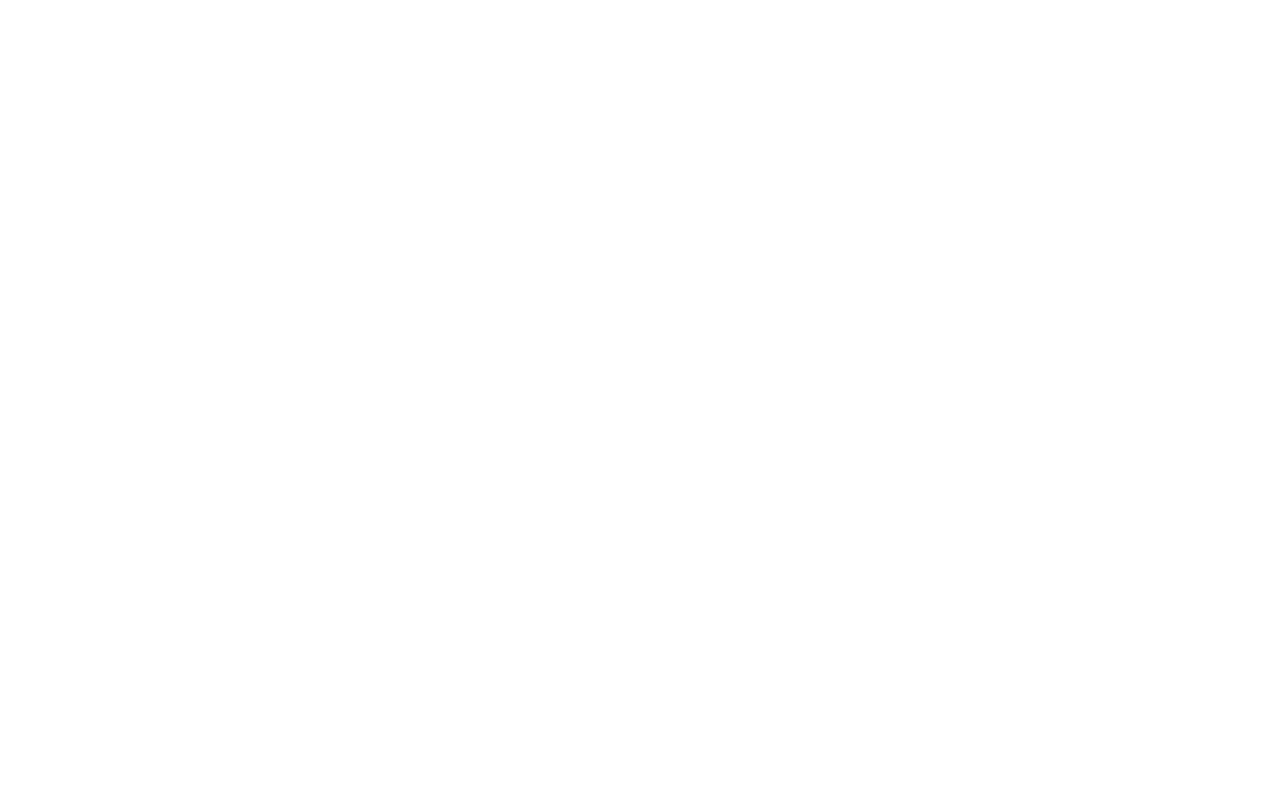
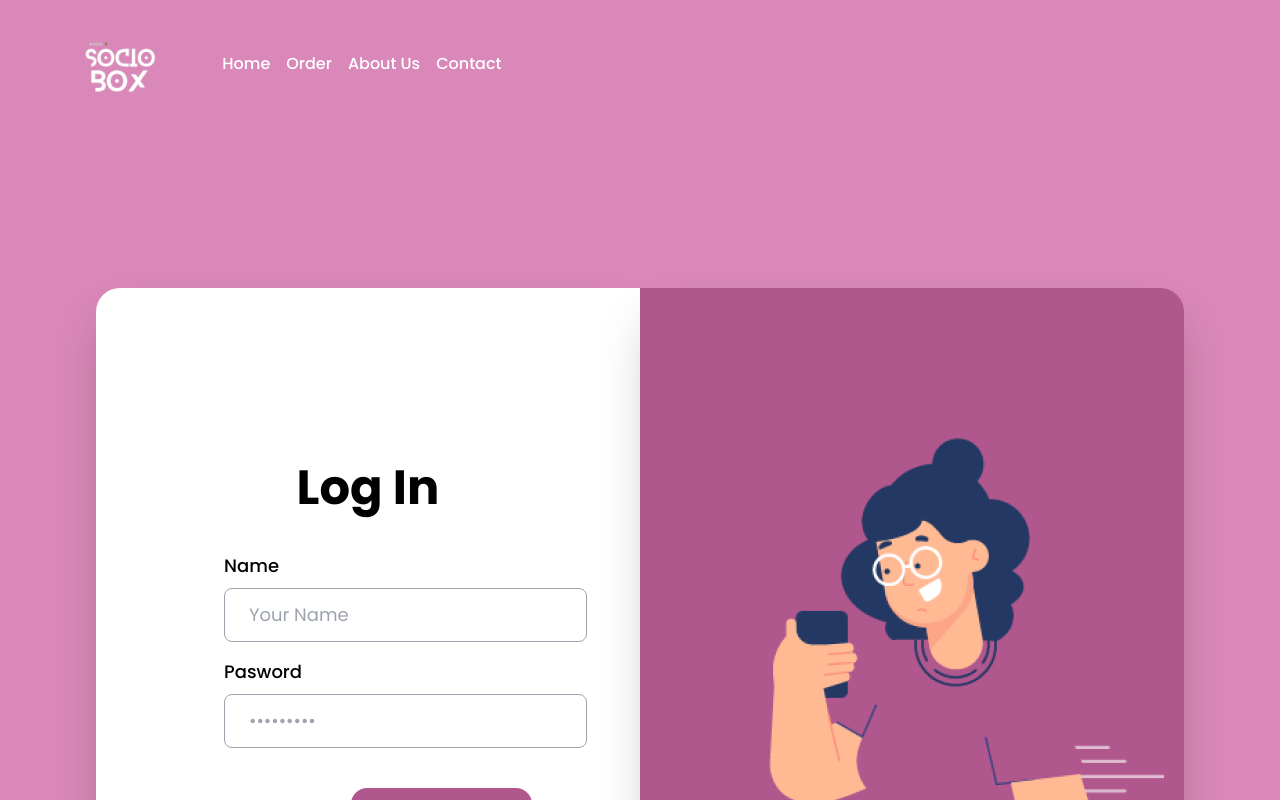
Before and after one commit to rizkyIqbal/smm-platform, a React (Vite) app: page /login in a window 1280 px wide. Before the commit this address had no page. Shown: the top 800 px of the page. Built offline with nearby package versions, Linux system fonts and the light colour scheme.

Commit message:
feat: add login and register route

```diff
--- a/src/App.jsx
+++ b/src/App.jsx
@@ -2,6 +2,8 @@
 import reactLogo from './assets/react.svg'
 import viteLogo from '/vite.svg'
 import Dashboard from './Pages/Dashboard'
+import Login from './Pages/Login'
+import Register from './Pages/Register'
 import { BrowserRouter, Routes, Route } from 'react-router-dom'
 import './App.css'
 
@@ -9,7 +11,8 @@
   return (
     <Routes>
       <Route index element={<Dashboard />} />
-      {/* <Route path="/login" element={<Login />} /> */}
+      <Route path="/login" element={<Login />} />
+      <Route path="/register" element={<Register />} />
     </Routes>
   )
 }
```
